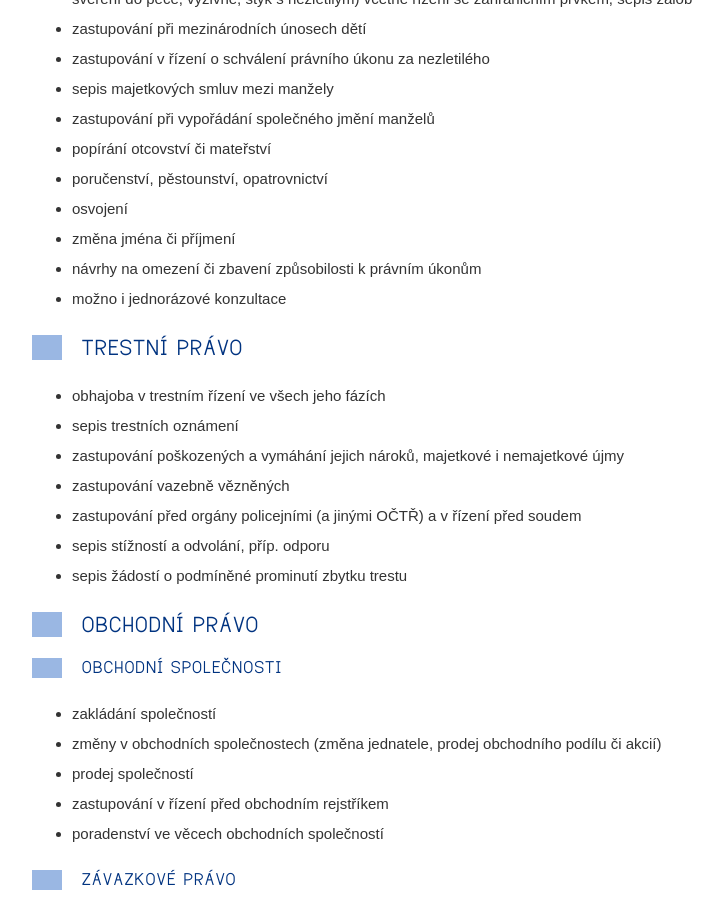
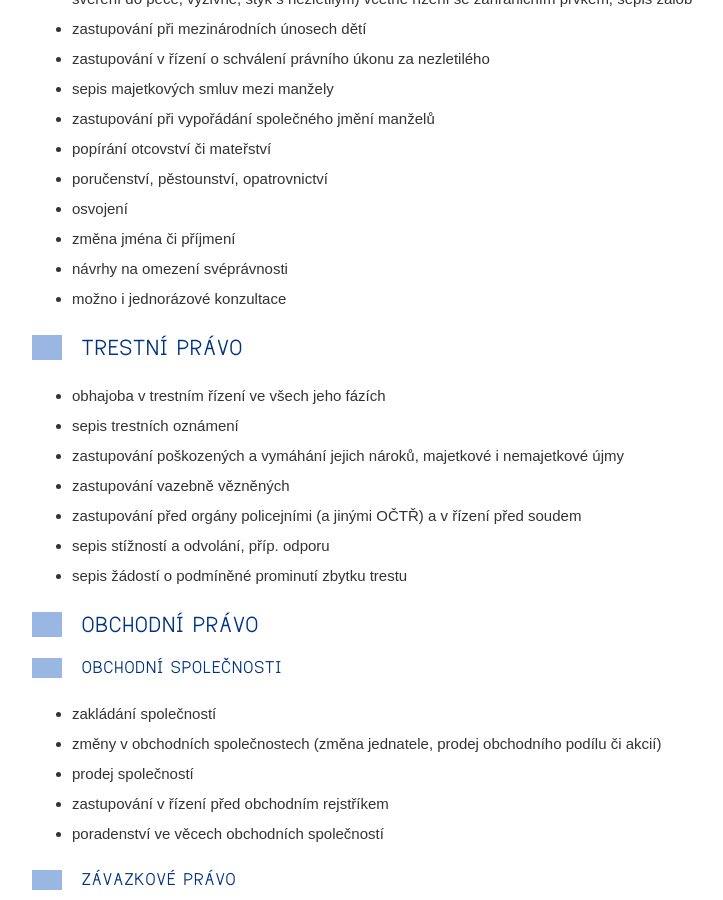
Before and after one commit to Pave91/bruncko-web, a Jekyll site: the page built from poskytovane-sluzby.md, in a window 1280 px wide and 900 px high, scrolled down 1521 px. Shown: the whole window, without its empty margins (38-761 px from the left). Built offline with Jekyll 4.4.1, drawn with Linux system fonts in a browser that asks for light colours; nearby versions of some CDN libraries.

Commit message:
Update poskytovane-sluzby.md

```diff
--- a/poskytovane-sluzby.md
+++ b/poskytovane-sluzby.md
@@ -52,7 +52,7 @@ analýza a kontrola smluv
 - poručenství, pěstounství, opatrovnictví
 - osvojení
 - změna jména či příjmení
-- návrhy na omezení či zbavení způsobilosti k právním úkonům
+- návrhy na omezení svéprávnosti
 - možno i jednorázové konzultace
 
 
```
